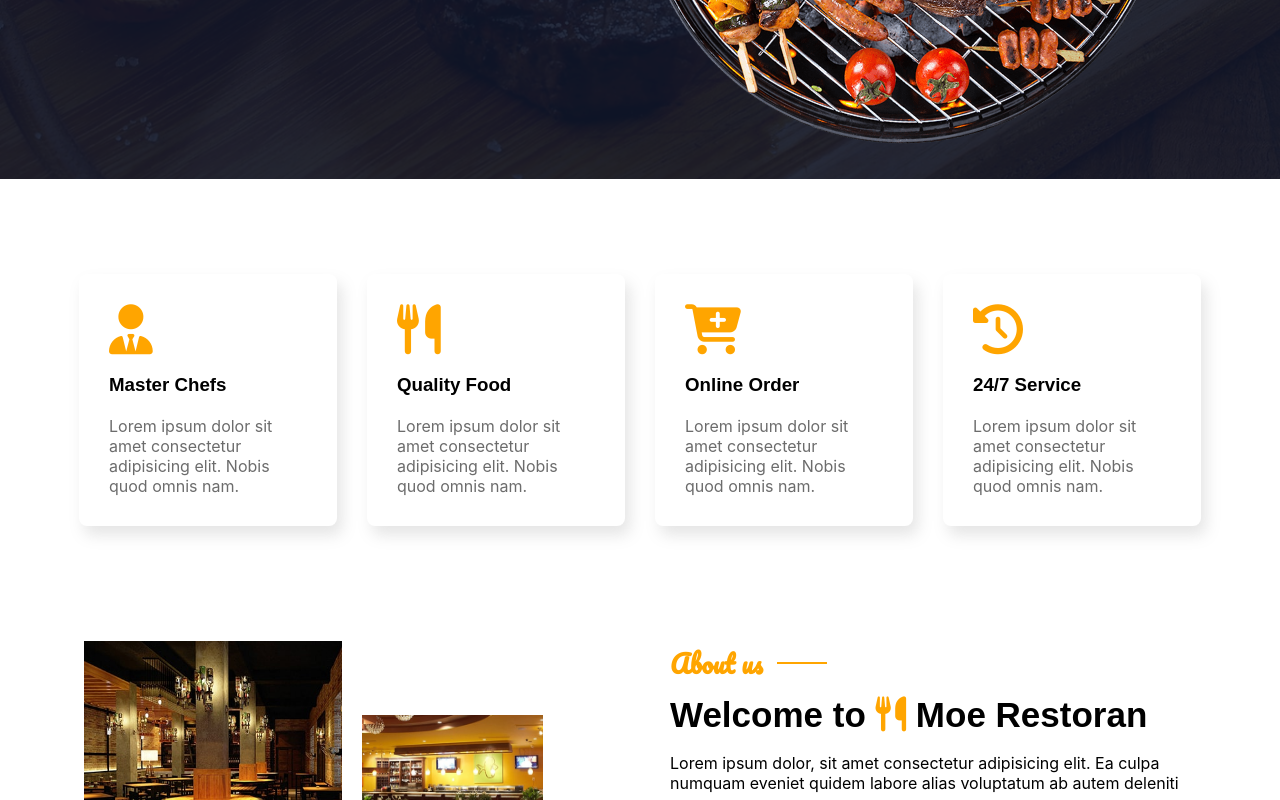
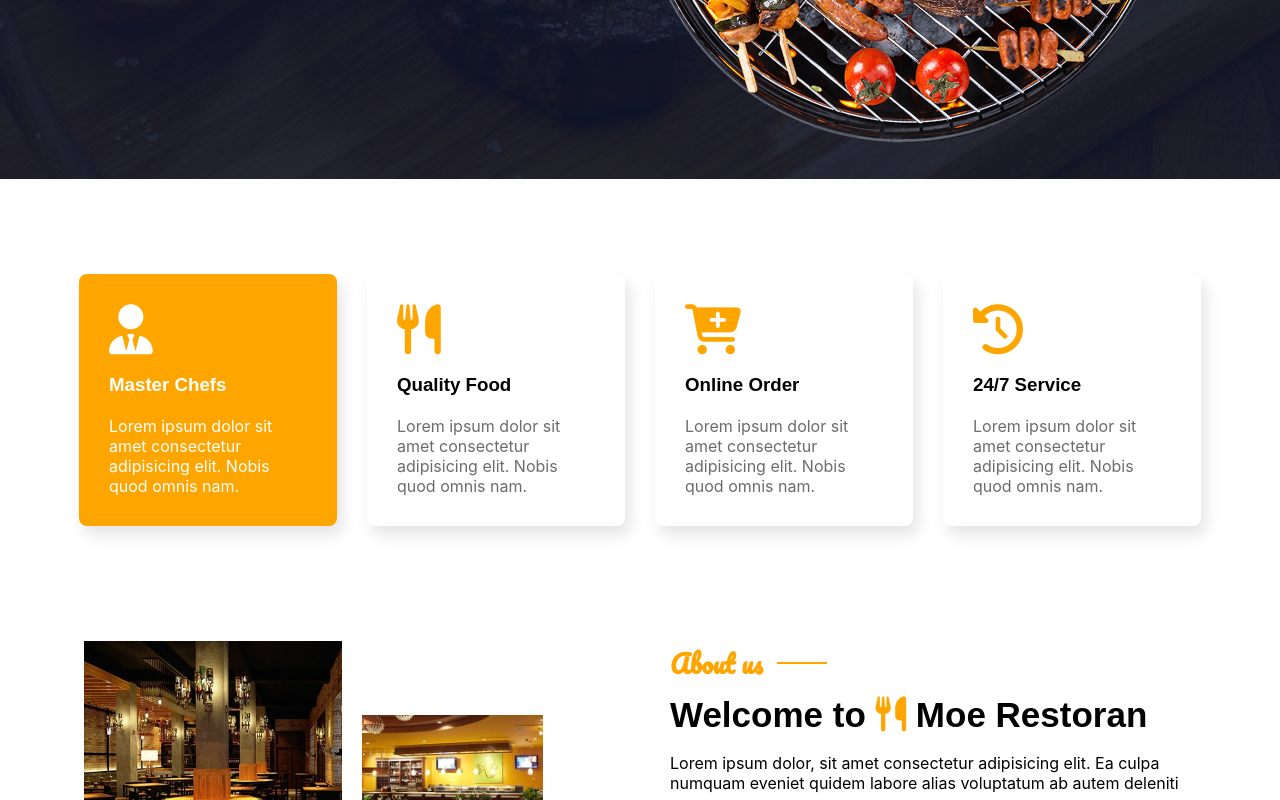
Before and after one commit to TheMoeEntity/Restoran, a Next.js app: page / in a window 1280 px wide. In both pictures the pointer is over the element 208 px from the left and 921 px from the top of the page. Shown: the part 521-1321 px from the top of the page. Built offline with nearby package versions, Linux system fonts and the light colour scheme.

Commit message:
Added transitions

```diff
--- a/components/Intro/Card/Card.module.css
+++ b/components/Intro/Card/Card.module.css
@@ -9,18 +9,33 @@
     justify-content: space-around;
     border-radius: 8px;
     box-shadow: 5px 9px 15px 0 rgba(125, 125, 125, 0.2);
+    transition: background 0.7s ease;
 
+}
+.Card:hover {
+    background: orange;
+}
+.Card:hover i {
+    color: white;
+}
+.Card:hover p {
+    color: white;
+}
+.Card:hover h3 {
+    color: white;
 }
 .Card i {
     color: orange;
     font-size: 50px;
     font-weight: bolder;
+    transition: color 0.7s ease;
 }
 .Card span {
     margin: 10px 0px;
 }
 .Card h3 {
     font-family: 'Nunito-Bold', arial;
+    transition: color 0.4s ease;
 }
 .Card p {
     color: #6c6c6c;
```
